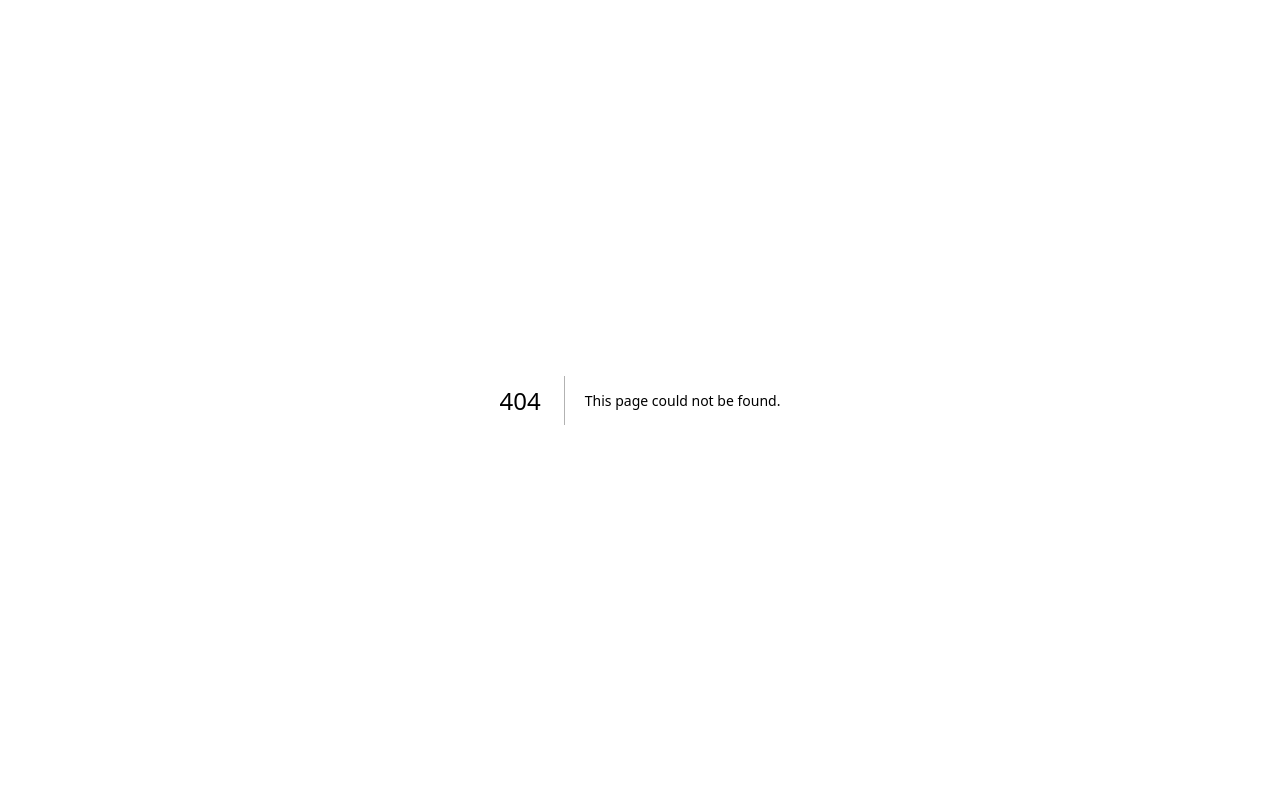
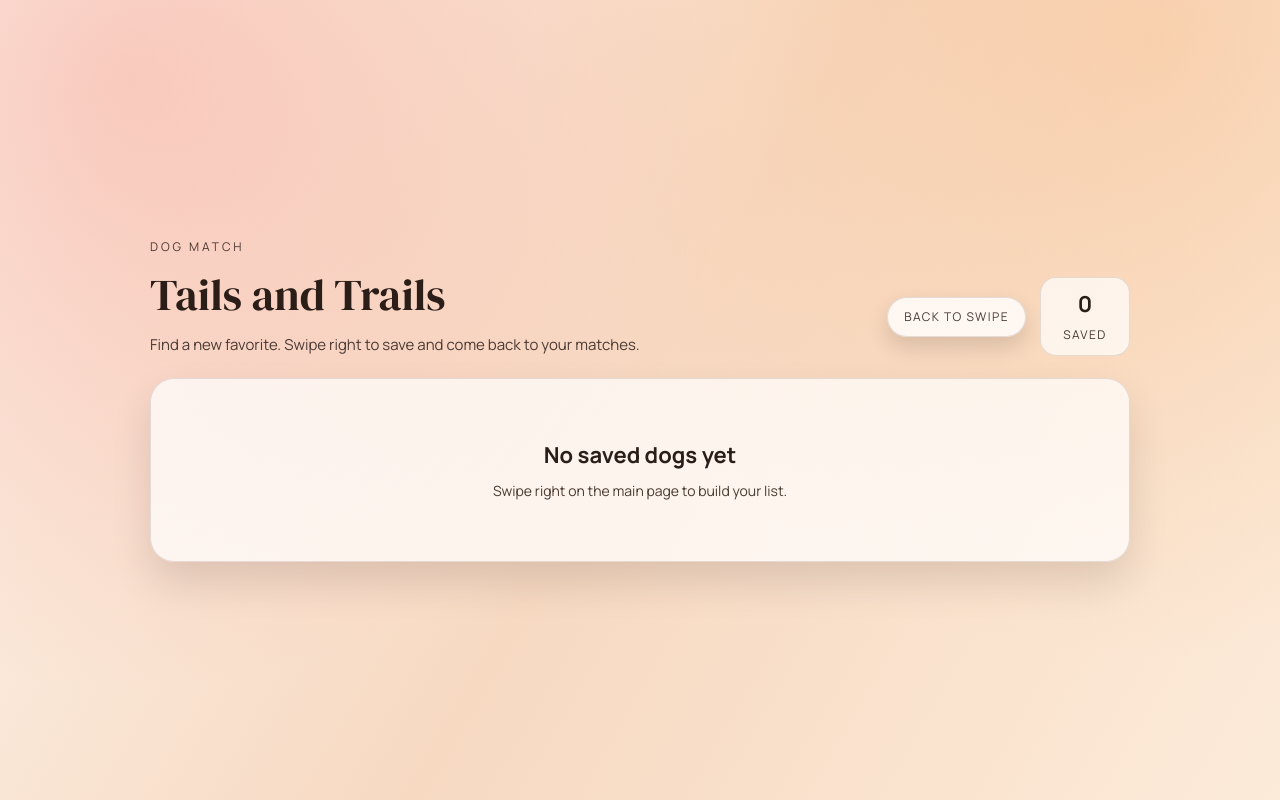
Before and after one commit to Harmxn02/Tails-and-Trails, a Next.js app: page /saved in a window 1280 px wide. Before the commit this address had no page. Built offline with nearby package versions, Linux system fonts and the light colour scheme.

Commit message:
feat: new route to display all saved dogs

```diff
--- a/src/app/globals.css
+++ b/src/app/globals.css
@@ -52,6 +52,33 @@ body {
 	align-items: flex-end;
 	justify-content: space-between;
 	gap: 20px;
+}
+
+.header-actions {
+	display: flex;
+	align-items: center;
+	gap: 14px;
+}
+
+.header-link {
+	text-decoration: none;
+	padding: 10px 16px;
+	border-radius: 999px;
+	border: 1px solid var(--card-border);
+	background: rgba(255, 255, 255, 0.8);
+	color: #4b3a33;
+	font-size: 12px;
+	letter-spacing: 0.12em;
+	text-transform: uppercase;
+	transition:
+		transform 0.15s ease,
+		box-shadow 0.15s ease;
+	box-shadow: 0 10px 22px rgba(24, 12, 8, 0.14);
+}
+
+.header-link:hover {
+	transform: translateY(-1px);
+	box-shadow: 0 14px 26px rgba(24, 12, 8, 0.18);
 }
 
 .header-copy {
@@ -124,7 +151,7 @@ body {
 	filter: brightness(0.9);
 }
 
-.card-image-fill {
+.fill-blurred-background {
 	object-fit: cover;
 	filter: blur(12px) brightness(0.9);
 }
@@ -193,6 +220,86 @@ body {
 	font-size: 15px;
 }
 
+.saved-panel {
+	background: rgba(255, 255, 255, 0.7);
+	border: 1px solid var(--card-border);
+	border-radius: 24px;
+	padding: 24px;
+	box-shadow: 0 20px 40px rgba(25, 12, 10, 0.12);
+}
+
+.saved-empty {
+	text-align: center;
+	padding: 36px 16px;
+	color: #4b3a33;
+}
+
+.saved-empty-title {
+	font-size: 22px;
+	font-weight: 700;
+	color: var(--ink);
+}
+
+.saved-empty-subtitle {
+	margin-top: 8px;
+	font-size: 14px;
+}
+
+.saved-grid {
+	display: grid;
+	grid-template-columns: repeat(auto-fit, minmax(220px, 1fr));
+	gap: 18px;
+}
+
+.saved-card {
+	background: #fff;
+	border-radius: 18px;
+	border: 1px solid rgba(48, 30, 24, 0.08);
+	overflow: hidden;
+	box-shadow: 0 12px 28px rgba(25, 12, 10, 0.1);
+	display: flex;
+	flex-direction: column;
+}
+
+.saved-image-wrap {
+	position: relative;
+	width: 100%;
+	padding-top: 70%;
+	background: #f6e2d2;
+}
+
+.saved-image {
+	object-fit: cover;
+	object-position: center;
+}
+
+.saved-details {
+	padding: 14px 16px 18px;
+	display: flex;
+	flex-direction: column;
+	gap: 6px;
+}
+
+.saved-title {
+	font-size: 20px;
+	color: var(--ink);
+}
+
+.saved-meta {
+	font-size: 12px;
+	text-transform: uppercase;
+	letter-spacing: 0.12em;
+	color: #6b5246;
+}
+
+.saved-pills {
+	display: flex;
+	flex-direction: column;
+	gap: 4px;
+	font-size: 12px;
+	color: #4b3a33;
+}
+
 .swipe-label {
 	position: absolute;
 	top: 50%;
@@ -203,7 +310,9 @@ body {
 	display: grid;
 	place-items: center;
 	pointer-events: none;
-	transition: opacity 140ms ease, transform 140ms ease;
+	transition:
+		opacity 140ms ease,
+		transform 140ms ease;
 }
 
 .swipe-label.swipe-yes {
@@ -293,4 +402,9 @@ body {
 	.liked-chip {
 		align-self: flex-start;
 	}
+
+	.header-actions {
+		width: 100%;
+		justify-content: space-between;
+	}
 }
--- /dev/null
+++ b/src/app/saved/page.js
@@ -0,0 +1,5 @@
+import SavedDogsPage from "../../components/SavedDogsPage";
+
+export default function Saved() {
+	return <SavedDogsPage />;
+}
--- a/src/components/DogCard.js
+++ b/src/components/DogCard.js
@@ -26,7 +26,7 @@ export default function DogCard({ dog, dragX, isDragging, swipeState, swipeSide,
 	return (
 		<div className="card-shell animate-rise">
 			<div className="card-interactive touch-pan-y select-none" onPointerDown={onPointerDown} onPointerMove={onPointerMove} onPointerUp={onPointerUp} onPointerCancel={onPointerCancel} style={cardStyle}>
-				<Image src={dog.image?.url || ""} alt={dog.name} fill sizes="20px" className="card-image-fill" draggable="false" />
+				<Image src={dog.image?.url || ""} alt={dog.name} fill sizes="20px" className="fill-blurred-background" draggable="false" />
 				<Image src={dog.image?.url || ""} alt={dog.name} fill sizes="1080px" className="card-image" draggable="false" />
 				<div className="card-overlay" />
 				{swipeState ? (
--- a/src/components/DogTinderPage.js
+++ b/src/components/DogTinderPage.js
@@ -86,7 +86,7 @@ export default function DogTinderPage() {
 	return (
 		<div className="app-shell">
 			<div className="app-frame">
-				<Header likedCount={likedCount} />
+				<Header likedCount={likedCount} linkHref="/saved" linkLabel="Saved dogs" />
 				<DogCard key={dog?.id || "loading"} dog={dog} dragX={dragX} isDragging={isDragging} swipeState={swipeState} swipeSide={swipeSide} onPointerDown={handlePointerDown} onPointerMove={handlePointerMove} onPointerUp={handlePointerUp} onPointerCancel={handlePointerCancel} />
 				<SwipeActions onNo={() => handleSwipe("left")} onYes={() => handleSwipe("right")} />
 				<p className="hint-text">Drag to decide or tap a button.</p>
--- a/src/components/Header.js
+++ b/src/components/Header.js
@@ -1,4 +1,6 @@
-export default function Header({ likedCount }) {
+import Link from "next/link";
+
+export default function Header({ likedCount, linkHref, linkLabel }) {
 	return (
 		<header className="header">
 			<div className="header-copy">
@@ -6,9 +8,16 @@ export default function Header({ likedCount }) {
 				<h1 className="title font-display">Tails and Trails</h1>
 				<p className="subtitle">Find a new favorite. Swipe right to save and come back to your matches.</p>
 			</div>
-			<div className="liked-chip">
-				<span className="liked-number">{likedCount}</span>
-				<span className="liked-label">Saved</span>
+			<div className="header-actions">
+				{linkHref && linkLabel ? (
+					<Link className="header-link" href={linkHref}>
+						{linkLabel}
+					</Link>
+				) : null}
+				<div className="liked-chip">
+					<span className="liked-number">{likedCount}</span>
+					<span className="liked-label">Saved</span>
+				</div>
 			</div>
 		</header>
 	);
--- /dev/null
+++ b/src/components/SavedDogsPage.js
@@ -0,0 +1,60 @@
+"use client";
+
+import { useEffect, useState } from "react";
+import Image from "next/image";
+import Header from "./Header";
+
+const yesStorageKey = "dogtinder_yes";
+
+function loadYesDogs() {
+	const stored = localStorage.getItem(yesStorageKey);
+	if (!stored) return [];
+	try {
+		return JSON.parse(stored);
+	} catch (error) {
+		return [];
+	}
+}
+
+export default function SavedDogsPage() {
+	const [savedDogs, setSavedDogs] = useState([]);
+
+	useEffect(() => {
+		setSavedDogs(loadYesDogs());
+	}, []);
+
+	return (
+		<div className="app-shell">
+			<div className="app-frame">
+				<Header likedCount={savedDogs.length} linkHref="/" linkLabel="Back to swipe" />
+				<div className="saved-panel">
+					{savedDogs.length === 0 ? (
+						<div className="saved-empty">
+							<p className="saved-empty-title">No saved dogs yet</p>
+							<p className="saved-empty-subtitle">Swipe right on the main page to build your list.</p>
+						</div>
+					) : (
+						<div className="saved-grid">
+							{savedDogs.map((dog) => (
+								<div className="saved-card" key={dog.id}>
+									<div className="saved-image-wrap">
+										{/* <Image src={dog.image?.url || ""} alt={dog.name} fill sizes="20px" className="fill-blurred-background" /> */}
+										<Image src={dog.image?.url || ""} alt={dog.name} fill sizes="400px" className="saved-image" />
+									</div>
+									<div className="saved-details">
+										<h2 className="saved-title font-display">{dog.name}</h2>
+										<p className="saved-meta">{dog.breed_group || dog.origin || "Companion"}</p>
+										<div className="saved-pills">
+											<span>Life: {dog.life_span}</span>
+											<span>Weight: {dog.weight?.metric || "Unknown"} kg</span>
+										</div>
+									</div>
+								</div>
+							))}
+						</div>
+					)}
+				</div>
+			</div>
+		</div>
+	);
+}
```
